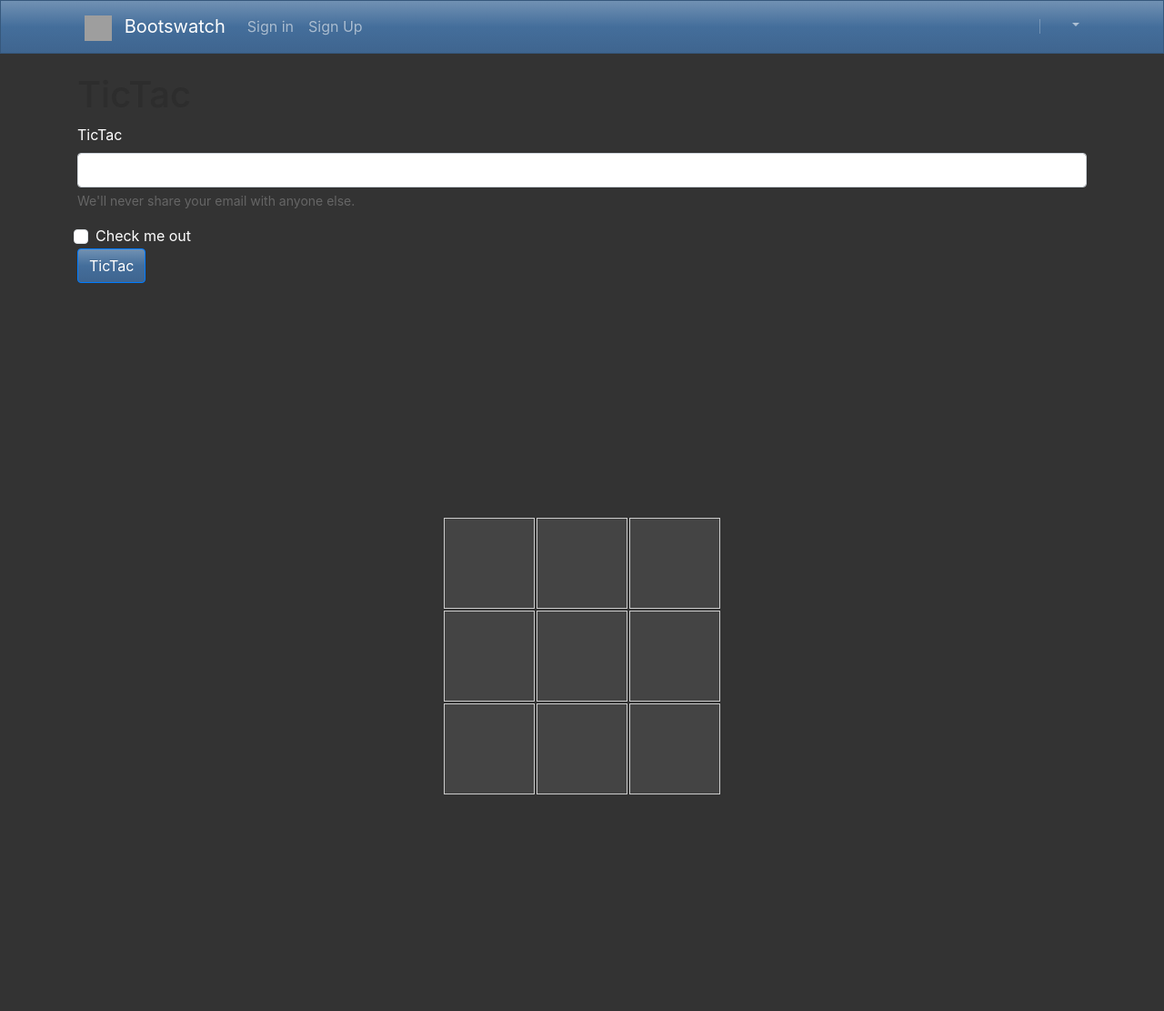
After one commit to schesnowitz/tic-tac-ai, a Python web app: template webapp/templates/pages/tictac.html in a window 1280 px wide. The commit adds this page. Shown: the whole page at 91% size. Run offline with Jinja, Linux system fonts and the light colour scheme; the template is opened without the code that fills it, so the values that code supplies are empty; some libraries are stand-ins or nearby versions; grey boxes are pictures that could not be loaded.

Commit message:
user auth

```diff
--- a/webapp/templates/base.html
+++ b/webapp/templates/base.html
@@ -18,7 +18,16 @@
   </head>
   <body>
 {% include 'navigation.html' %}
-<div class="container">{% block content %}{% endblock content %}</div>
+
+
+
+
+<div class="container">
+    {% include 'flash_messages.html' %}
+    {% block content %}
+
+    {% endblock content %}
+</div>
 
     <!-- Optional JavaScript; choose one of the two! -->
 
--- /dev/null
+++ b/webapp/templates/flash_messages.html
@@ -0,0 +1,14 @@
+{% with messages = get_flashed_messages(with_categories=true) %}
+  {% if messages %}
+    <ul class=flashes>
+    {% for category, message in messages %}
+    <div class="alert alert-{{category}} alert-dismissible fade show" role="alert">
+        <strong>{{message}}</strong>
+        <button type="button" class="btn-close" data-bs-dismiss="alert" aria-label="Close"></button>
+      </div>
+    {% endfor %}
+    </ul>
+
+
+  {% endif %}
+{% endwith %}
--- a/webapp/templates/navigation.html
+++ b/webapp/templates/navigation.html
@@ -10,44 +10,23 @@
       </button>
       <div class="collapse navbar-collapse" id="navbarResponsive">
         <ul class="navbar-nav">
-          <li class="nav-item dropdown" data-bs-theme="light">
-            <a class="nav-link dropdown-toggle" data-bs-toggle="dropdown" href="#" id="themes">Themes</a>
-            <div class="dropdown-menu" aria-labelledby="themes">
-              <a class="dropdown-item" href="./default/">Default</a>
-              <div class="dropdown-divider"></div>
-              <a class="dropdown-item" href="./cerulean/">Cerulean</a>
-              <a class="dropdown-item" href="./cosmo/">Cosmo</a>
-              <a class="dropdown-item" href="./cyborg/">Cyborg</a>
-              <a class="dropdown-item" href="./darkly/">Darkly</a>
-              <a class="dropdown-item" href="./flatly/">Flatly</a>
-              <a class="dropdown-item" href="./journal/">Journal</a>
-              <a class="dropdown-item" href="./litera/">Litera</a>
-              <a class="dropdown-item" href="./lumen/">Lumen</a>
-              <a class="dropdown-item" href="./lux/">Lux</a>
-              <a class="dropdown-item" href="./materia/">Materia</a>
-              <a class="dropdown-item" href="./minty/">Minty</a>
-              <a class="dropdown-item" href="./morph/">Morph</a>
-              <a class="dropdown-item" href="./pulse/">Pulse</a>
-              <a class="dropdown-item" href="./quartz/">Quartz</a>
-              <a class="dropdown-item" href="./sandstone/">Sandstone</a>
-              <a class="dropdown-item" href="./simplex/">Simplex</a>
-              <a class="dropdown-item" href="./sketchy/">Sketchy</a>
-              <a class="dropdown-item" href="./slate/">Slate</a>
-              <a class="dropdown-item" href="./solar/">Solar</a>
-              <a class="dropdown-item" href="./spacelab/">Spacelab</a>
-              <a class="dropdown-item" href="./superhero/">Superhero</a>
-              <a class="dropdown-item" href="./united/">United</a>
-              <a class="dropdown-item" href="./vapor/">Vapor</a>
-              <a class="dropdown-item" href="./yeti/">Yeti</a>
-              <a class="dropdown-item" href="./zephyr/">Zephyr</a>
-            </div>
+          {% if not current_user.is_authenticated %}
+          <li class="nav-item">
+            <a class="nav-link" href="{{ url_for('auth.sign_in')}}">Sign in</a>
           </li>
           <li class="nav-item">
-            <a class="nav-link" href="./help/">Help</a>
+            <a class="nav-link" href="{{ url_for('auth.sign_up')}}">Sign Up</a>
           </li>
+          {% endif %}
+          {% if current_user.is_authenticated %}
           <li class="nav-item">
-            <a class="nav-link" href="https://blog.bootswatch.com/">Blog</a>
+            <a class="nav-link" href="{{ url_for('auth.sign_out')}}">Sign Out</a>
           </li>
+
+          <li class="nav-item">
+            <a class="nav-link" href="{{ url_for('views.tictac')}}">Tic Tac AI</a>
+          </li>
+          {% endif %}
         </ul>
         <ul class="navbar-nav ms-md-auto">
           <li class="nav-item">
--- /dev/null
+++ b/webapp/templates/pages/tictac.html
@@ -0,0 +1,97 @@
+{% extends 'base.html' %}
+{% block content %}
+<h1>TicTac</h1>
+
+<form method="POST">
+    <div class="mb-3">
+      <label for="text" class="form-label">TicTac</label>
+      <input name="text" type="text" class="form-control" id="text" aria-describedby="emailHelp">
+      <div id="tictac" class="form-text">We'll never share your email with anyone else.</div>
+    </div>
+
+    <div class="form-check">
+        <input name="move" value="true" type="checkbox" class="form-check-input" id="exampleCheck1">
+        <label class="form-check-label" for="exampleCheck1">Check me out</label>
+      </div>
+
+    <button name="submit" type="submit" class="btn btn-primary">TicTac</button>
+  </form>
+
+  {% for note in current_user.notes %}
+  {{ note.move }}
+  {% endfor %}
+
+
+
+  <!DOCTYPE html>
+  <html>
+  <head>
+      <title>Tic Tac Toe</title>
+      <!-- Include Bootstrap CSS -->
+      <link rel="stylesheet" href="https://stackpath.bootstrapcdn.com/bootstrap/4.5.2/css/bootstrap.min.css">
+      <style>
+          body {
+              background-color: #333;
+              color: white;
+          }
+          .board-container {
+              display: flex;
+              justify-content: center;
+              align-items: center;
+              height: 100vh;
+          }
+          .board {
+              display: grid;
+              grid-template-columns: repeat(3, 100px);
+              grid-gap: 2px;
+              margin-top: 20px;
+          }
+          .cell {
+              width: 100px;
+              height: 100px;
+              text-align: center;
+              font-size: 24px;
+              border: 1px solid #ccc;
+              cursor: pointer;
+              background-color: #444;
+          }
+      </style>
+  </head>
+  <body>
+      <div class="container board-container">
+          <div class="board" id="board">
+              <div class="cell" onclick="makeMove(0)"></div>
+              <div class="cell" onclick="makeMove(1)"></div>
+              <div class="cell" onclick="makeMove(2)"></div>
+              <div class="cell" onclick="makeMove(3)"></div>
+              <div class="cell" onclick="makeMove(4)"></div>
+              <div class="cell" onclick="makeMove(5)"></div>
+              <div class="cell" onclick="makeMove(6)"></div>
+              <div class="cell" onclick="makeMove(7)"></div>
+              <div class="cell" onclick="makeMove(8)"></div>
+          </div>
+      </div>
+
+      <!-- Include Bootstrap JS and jQuery (required for some Bootstrap features) -->
+      <script src="https://code.jquery.com/jquery-3.5.1.slim.min.js"></script>
+      <script src="https://cdn.jsdelivr.net/npm/@popperjs/core@2.9.2/dist/umd/popper.min.js"></script>
+      <script src="https://stackpath.bootstrapcdn.com/bootstrap/4.5.2/js/bootstrap.min.js"></script>
+
+      <script>
+          let currentPlayer = 'X';
+
+          function makeMove(cellIndex) {
+              const cell = document.getElementsByClassName('cell')[cellIndex];
+              if (!cell.innerHTML) {
+                  cell.innerHTML = currentPlayer;
+                  currentPlayer = currentPlayer === 'X' ? 'O' : 'X';
+              }
+          }
+      </script>
+  </body>
+  </html>
+
+
+
+
+{% endblock %}
```
Also changed, not shown: webapp/__init__.py (+34 -0 lines), webapp/auth.py (+67 -9 lines), webapp/models.py (added, +18 -0 lines), webapp/templates/auth/signin.html (+22 -0 lines), webapp/templates/auth/signup.html (+24 -1 lines), webapp/templates/pages/index.html (added, +7 -0 lines), webapp/views.py (+35 -4 lines), webapp/main.py (deleted).
